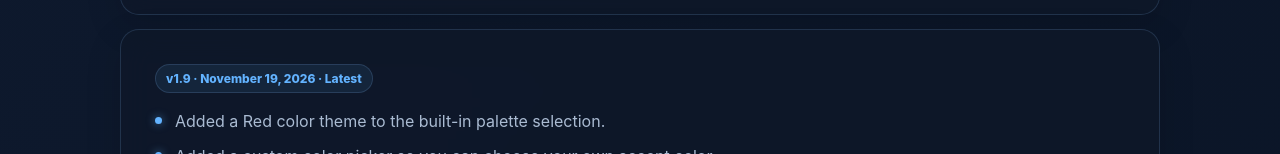
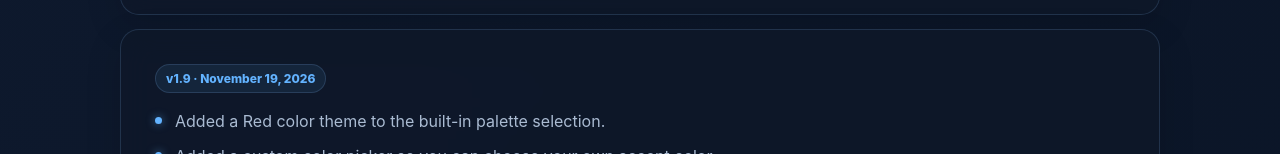
Before and after one commit to 0twbo/Bot-ToS-.-Privacy-Policy, a plain HTML site: page updates.html in a window 1280 px wide. Shown: the part 1493-1647 px from the top of the page. Drawn offline with Linux system fonts and the light colour scheme.

Commit message:
Fixed an error

```diff
--- a/updates.html
+++ b/updates.html
@@ -11,7 +11,7 @@
 <section class="section content-card"><span class="version">v1.13 · November 19, 2026 · Latest</span><ul class="update-list"><li>Added language selection in Settings with English, Ukrainian, and Russian translations.</li><li>Language choice is saved and stays in sync across all five pages.</li><li>Translated navigation, page content, update log, terms, privacy information, and Settings labels.</li><li>Changed theme collections into expandable accordion sections to keep Settings compact.</li></ul></section><section class="section content-card"><span class="version">v1.12 · November 19, 2026 · Latest</span><ul class="update-list"><li>Added a dedicated Gradients collection with Aurora, Sunset, Ocean, Fire, Candy, and Cosmic palettes.</li><li>Gradient themes now use real two-color blends across primary buttons, gradient headings, the PF brand mark, ambient accents, and particle colors.</li><li>Added a custom gradient picker with separate start and end colors, saved across all five pages.</li><li>Added a Holidays collection with New Year, Christmas, Halloween, Valentine's Day, Easter, and Summer palettes.</li><li>Gradient and holiday themes work in both dark and light modes and retain the existing single-color themes.</li></ul></section>
 <section class="section content-card"><span class="version">v1.11 · November 19, 2026</span><ul class="update-list"><li>Reorganized the color picker into separate Essentials, Nature, Metallics, and Vibrant collections, plus a dedicated Custom section.</li><li>Added five new palettes: Teal, Lime, Cyan, Magenta, and Orange.</li><li>Expanded the Settings dialog with a scrollable layout so every theme remains easy to browse on smaller screens.</li><li>All 14 built-in themes and the custom picker continue to sync across all five pages and support dark and light modes.</li></ul></section>
 <section class="section content-card"><span class="version">v1.10 · November 19, 2026</span><ul class="update-list"><li>Added Gold, Bronze, and Steel built-in color themes.</li><li>Each metallic palette has coordinated dark and light mode colors.</li><li>New themes work with the existing custom color picker and save across all five pages.</li></ul></section>
-<section class="section content-card"><span class="version">v1.9 · November 19, 2026 · Latest</span><ul class="update-list"><li>Added a Red color theme to the built-in palette selection.</li><li>Added a custom color picker so you can choose your own accent color.</li><li>Custom colors are saved and synced across all five website pages, with contrast-aware shades for readability in dark and light modes.</li></ul></section>
+<section class="section content-card"><span class="version">v1.9 · November 19, 2026</span><ul class="update-list"><li>Added a Red color theme to the built-in palette selection.</li><li>Added a custom color picker so you can choose your own accent color.</li><li>Custom colors are saved and synced across all five website pages, with contrast-aware shades for readability in dark and light modes.</li></ul></section>
 <section class="section content-card"><span class="version">v1.8 · November 19, 2026</span><ul class="update-list"><li>Added five selectable color palettes: Blue, Purple, Emerald, Rose, and Amber.</li><li>Color choices update accents, buttons, highlights, glow effects, and particles across every page.</li><li>Selected color themes are saved and remain active when navigating the website.</li></ul></section>
 <section class="section content-card"><span class="version">v1.7 · November 19, 2026</span><ul class="update-list"><li>Replaced the settings gear with a corrected centered Material Design icon.</li><li>Restored the brand mark to plain PF text instead of the custom vector monogram.</li></ul></section>
 <section class="section content-card"><span class="version">v1.6 · November 19, 2026</span><ul class="update-list"><li>Fixed blank icons by embedding SVG markup directly into each page instead of referencing an external SVG sprite.</li><li>Improved compatibility when opening the site locally from extracted files.</li><li>Kept the shared icon styling consistent across all five pages.</li></ul></section>
```
